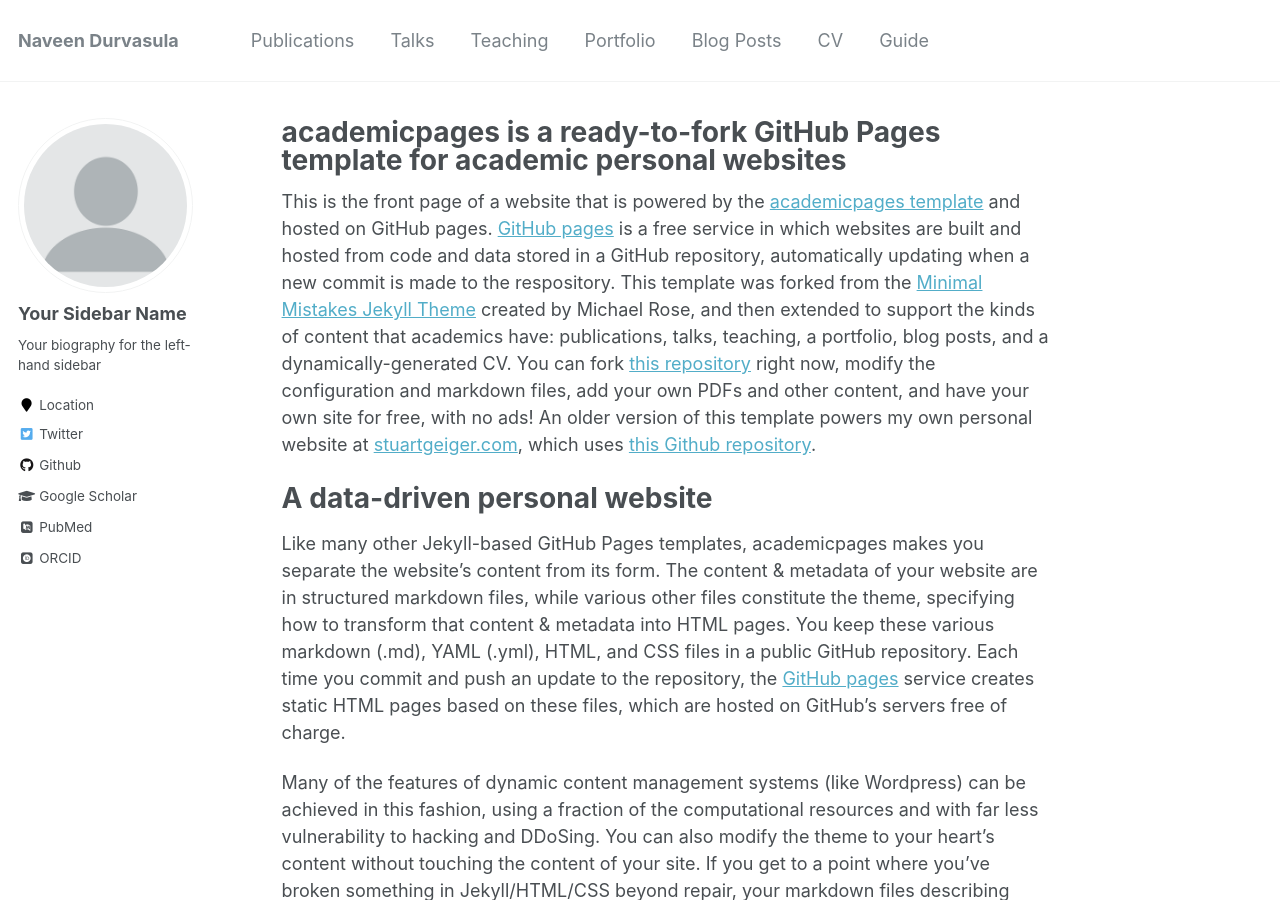
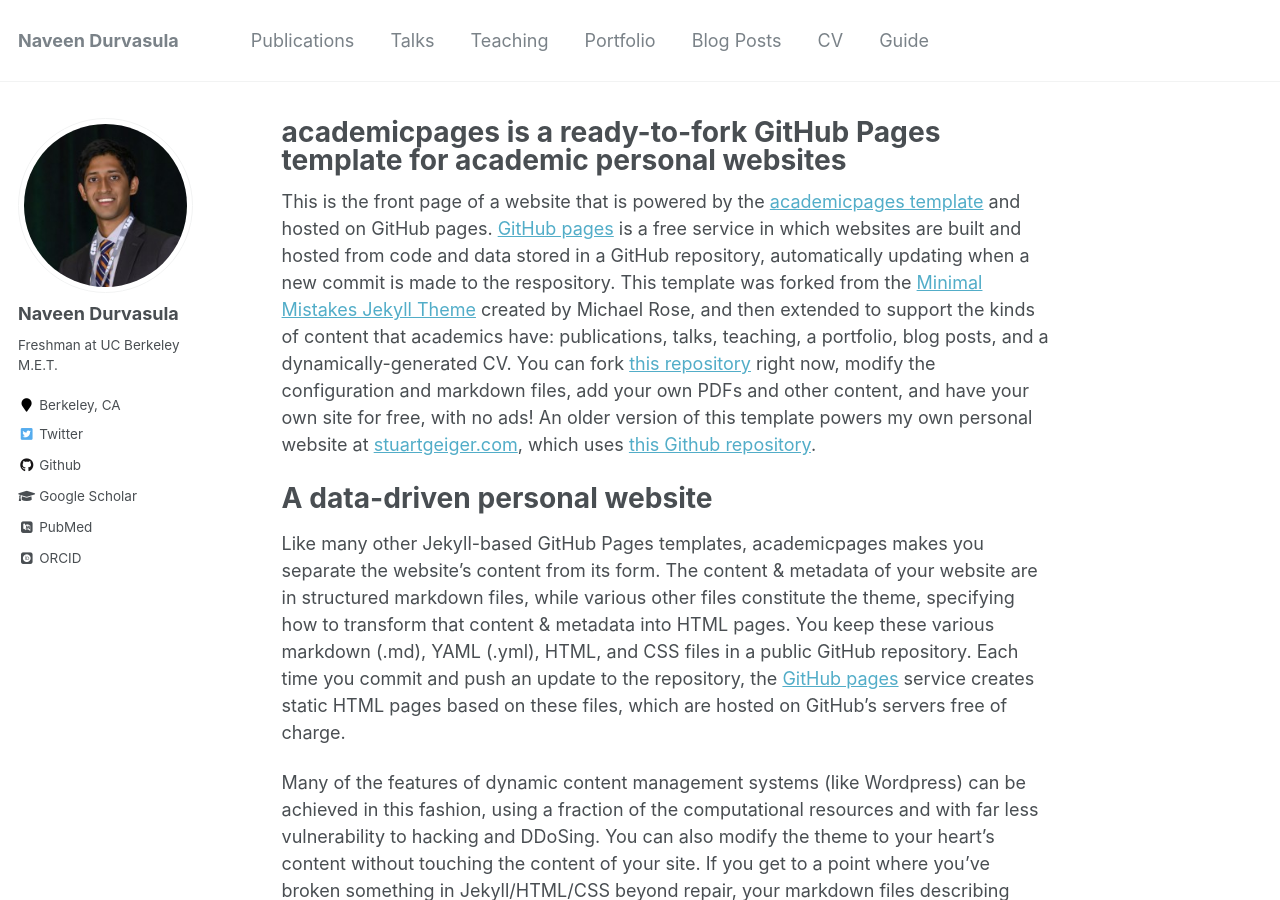
Before and after one commit to ndurvasula/ndurvasula.com, a Jekyll site: the page built from _pages/about.md, in a window 1280 px wide and 900 px high. Built offline with Jekyll 4.4.1, drawn with Linux system fonts in a browser that asks for light colours; some web fonts are replaced.

Commit message:
fix config

```diff
--- a/_config.yml
+++ b/_config.yml
@@ -80,10 +80,10 @@
 
 # Site Author
 author:
-  name             : "Your Sidebar Name"
-  avatar           : "profile.png"
-  bio              : "Your biography for the left-hand sidebar"
-  location         : "Location"
+  name             : "Naveen Durvasula"
+  avatar           : "profile.jpg"
+  bio              : "Freshman at UC Berkeley M.E.T."
+  location         : "Berkeley, CA"
   employer         :
   pubmed           : "https://www.ncbi.nlm.nih.gov/pubmed/?term=john+snow"
   googlescholar    : "http://yourfullgooglescholarurl.com"
```
